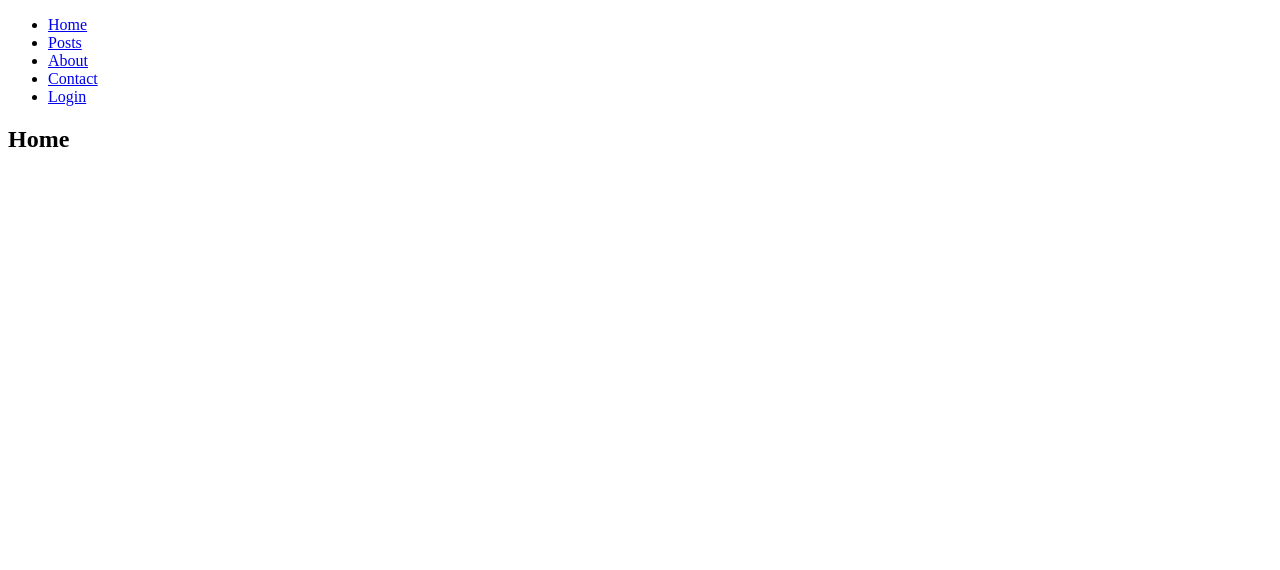
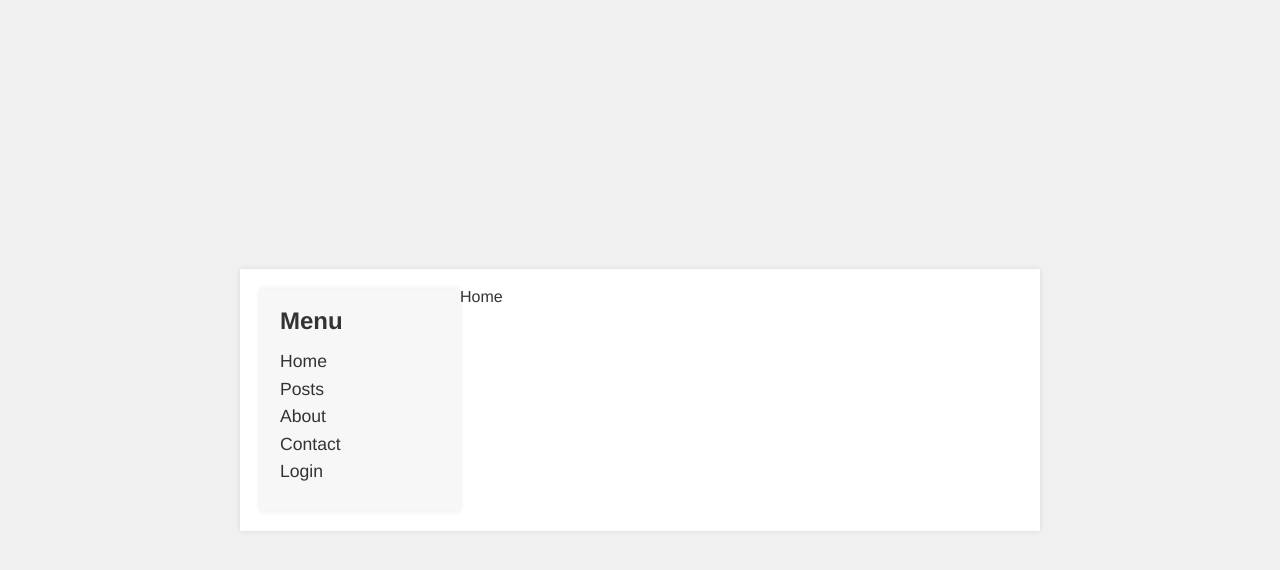
Before and after one commit to kazuya-u/NANOX-REACT, a React (Vite) app: page / in a window 1280 px wide. Shown: the top 570 px of the page. Built offline with nearby package versions, Linux system fonts and the light colour scheme.

Commit message:
Organized Routers settings.

```diff
--- /dev/null
+++ b/src/Route/RooterConfig.tsx
@@ -0,0 +1,65 @@
+import { action as patchAction } from "../pages/Post"
+import { createBrowserRouter } from "react-router-dom";
+import { loader as postLoader } from "../pages/Post"
+import { loader as postsLoader } from "../pages/PostIndex"
+import About from "../pages/About";
+import Contact from "../pages/Contact";
+import ErrorPage from "../pages/ErrorPage";
+import Home from "../pages/Home";
+import Login from "../pages/Login";
+import Post from "../pages/Post";
+import PostIndex from "../pages/PostIndex";
+import Posts from "../pages/Posts";
+import TaskForm from "../feature/TaskForm";
+import Layout from "../feature/Layout";
+
+const RooterConfig = createBrowserRouter([
+  {
+    path: "/",
+    element: <Layout />,
+    errorElement: <ErrorPage />,
+    children: [
+      {
+        index: true,
+        element: <Home />
+      },
+      {
+        path: 'about',
+        element: <About />
+      },
+      {
+        path: 'posts',
+        element: <Posts />,
+        errorElement: <ErrorPage />,
+        children: [
+          {
+            index: true,
+            element: <PostIndex />,
+            loader: postsLoader,
+            errorElement: <ErrorPage />,
+          },
+          {
+            path: ':postId',
+            element: <Post />,
+            loader: postLoader,
+            action: patchAction,
+          },
+        ],
+      },
+      {
+        path: 'contact',
+        element: <Contact />
+      },
+      {
+        path: 'login',
+        element: <Login />
+      },
+      {
+        path: 'addtask',
+        element: <TaskForm />,
+      },
+    ],
+  },
+]);
+
+export default RooterConfig;
--- /dev/null
+++ b/src/feature/Layout.tsx
@@ -0,0 +1,38 @@
+import { Outlet } from "react-router-dom";
+import NavBar from "./NavBar";
+import reset from "styled-reset";
+import { createGlobalStyle, styled } from "styled-components";
+
+const Layout: React.FC = () => {
+  const GlobalStyle = createGlobalStyle`
+  ${reset}
+  *, *::after, *::before {
+    box-sizing: border-box;
+    -moz-osx-font-smoothing: grayscale;
+    -webkit-font-smoothing: antialiased;
+  }
+`;
+
+  return (
+    <>
+      <GlobalStyle />
+      <ContentWrapper>
+        <NavBar />
+        <div>
+          <Outlet />
+        </div>
+      </ContentWrapper>
+    </>
+  )
+};
+
+const ContentWrapper = styled.div`
+display: flex;
+width: 800px;
+margin: 20px;
+padding: 20px;
+background-color: #ffffff;
+box-shadow: 0px 0px 5px rgba(0, 0, 0, 0.1);
+`;
+
+export default Layout;
--- /dev/null
+++ b/src/feature/NavBar.tsx
@@ -0,0 +1,103 @@
+import { Link, Outlet, useLocation } from "react-router-dom";
+import styled from "styled-components";
+
+type NavHiddenProps = {
+  hidden?: boolean
+}
+
+const NavBar: React.FC = () => {
+  const location = useLocation();
+  const currentPath = location.pathname;
+
+  if (currentPath === '/login') {
+    return (
+      <>
+        <SidebarWrapper>
+          <SidebarHeader>Menu</SidebarHeader>
+          <SideMenuWrapper>
+            <SidebarItem>
+              <Link to={"/"}>Home</Link>
+            </SidebarItem>
+            <SidebarItem>
+              <Link to={"/posts"}>Posts</Link>
+            </SidebarItem>
+            <SidebarItem>
+              <Link to={"/about"}>About</Link>
+            </SidebarItem>
+            <SidebarItem>
+              <Link to={"/contact"}>Contact</Link>
+            </SidebarItem>
+            <SidebarItem>
+              <Link to={"/login"}>Login</Link>
+            </SidebarItem>
+          </SideMenuWrapper>
+        </SidebarWrapper>
+        <Outlet />
+      </>
+    );
+  }
+  else {
+    return (
+      <>
+        <SidebarWrapper>
+          <SidebarHeader>Menu</SidebarHeader>
+          <SideMenuWrapper>
+            <SidebarItem>
+              <Link to={"/"}>Home</Link>
+            </SidebarItem>
+            <SidebarItem>
+              <Link to={"/posts"}>Posts</Link>
+            </SidebarItem>
+            <SidebarItem>
+              <Link to={"/about"}>About</Link>
+            </SidebarItem>
+            <SidebarItem>
+              <Link to={"/contact"}>Contact</Link>
+            </SidebarItem>
+            <SidebarItem>
+              <Link to={"/login"}>Login</Link>
+            </SidebarItem>
+          </SideMenuWrapper>
+        </SidebarWrapper>
+      </>
+    );
+  }
+
+
+};
+
+const SidebarWrapper = styled.div`
+  background-color: #f7f7f7;
+  width: 200px;
+  padding: 20px;
+  box-shadow: 0px 0px 5px rgba(0, 0, 0, 0.1);
+`;
+
+const SidebarHeader = styled.h2`
+  font-size: 1.5rem;
+  font-weight: bold;
+  margin-bottom: 20px;
+`;
+
+const SideMenuWrapper = styled.ul<NavHiddenProps>`
+  display: ${({ hidden }) => hidden ? 'none' : 'block'} ;
+  list-style: none;
+  padding: 0;
+`;
+
+const SidebarItem = styled.li`
+  margin-bottom: 10px;
+
+  a {
+    text-decoration: none;
+    color: #333;
+    font-size: 1.1rem;
+    transition: color 0.2s ease-in-out;
+
+    &:hover {
+      color: #007bff;
+    }
+  }
+`;
+
+export default NavBar
--- a/src/main.tsx
+++ b/src/main.tsx
@@ -1,71 +1,13 @@
-import { action as patchAction } from "./pages/Post"
-import { createBrowserRouter, RouterProvider } from "react-router-dom"
-import { loader as postLoader } from "./pages/Post"
-import { loader as postsLoader } from "./pages/PostIndex"
-import About from "./pages/About"
-import Contact from "./pages/Contact"
-import ErrorPage from "./pages/ErrorPage"
-import Home from "./pages/Home"
-import Login from "./pages/Login"
-import Post from "./pages/Post"
-import PostIndex from "./pages/PostIndex"
-import Posts from "./pages/Posts"
-import React from "react"
-import ReactDOM from "react-dom/client"
-import Root from "./pages/Root"
-import TaskForm from "./feature/TaskForm"
+import './style.css'
+import { createRoot } from 'react-dom/client';
+import { RouterProvider } from "react-router-dom";
+import React from "react";
+import RooterConfig from "./Route/RooterConfig";
 
-const router = createBrowserRouter([
-  {
-    path: "/",
-    element: <Root />,
-    errorElement: <ErrorPage />,
-    children: [
-      {
-        index: true,
-        element: <Home />
-      },
-      {
-        path: 'about',
-        element: <About />
-      },
-      {
-        path: 'posts',
-        element: <Posts />,
-        errorElement: <ErrorPage />,
-        children: [
-          {
-            index: true,
-            element: <PostIndex />,
-            loader: postsLoader,
-            errorElement: <ErrorPage />,
-          },
-          {
-            path: ':postId',
-            element: <Post />,
-            loader: postLoader,
-            action: patchAction,
-          },
-        ],
-      },
-      {
-        path: 'contact',
-        element: <Contact />
-      },
-      {
-        path: 'login',
-        element: <Login />
-      },
-      {
-        path: 'addtask',
-        element: <TaskForm />,
-      },
-    ],
-  },
-]);
+const root = document.getElementById('root');
 
-ReactDOM.createRoot(document.getElementById("root") as HTMLElement).render(
+createRoot(root).render(
   <React.StrictMode>
-    <RouterProvider router={router} />
-  </React.StrictMode>
+  <RouterProvider router={RooterConfig} />
+</React.StrictMode>,
 );
--- a/src/pages/Root.tsx
+++ /dev/null
@@ -1,68 +0,0 @@
-import { Link, Outlet, useLocation } from "react-router-dom";
-import styled from "styled-components";
-
-type NavHiddenProps = {
-  hidden?: boolean
-}
-
-const SideMenuWrapper = styled.ul<NavHiddenProps>`
-display: ${({ hidden }) => hidden ? 'none' : 'block'} ;
-`;
-
-const Root: React.FC = () => {
-  const location = useLocation();
-  const currentPath = location.pathname;
-
-  if (currentPath === '/login') {
-    return (
-      <>
-        <SideMenuWrapper hidden>
-          <li>
-            <Link to={"/"}>Home</Link>
-          </li>
-          <li>
-            <Link to={"/posts"}>Posts</Link>
-          </li>
-          <li>
-            <Link to={"/about"}>About</Link>
-          </li>
-          <li>
-            <Link to={"/contact"}>Contact</Link>
-          </li>
-          <li>
-            <Link to={"/login"}>Login</Link>
-          </li>
-        </SideMenuWrapper>
-        <Outlet />
-      </>
-    );
-  }
-  else {
-    return (
-      <>
-        <SideMenuWrapper>
-          <li>
-            <Link to={"/"}>Home</Link>
-          </li>
-          <li>
-            <Link to={"/posts"}>Posts</Link>
-          </li>
-          <li>
-            <Link to={"/about"}>About</Link>
-          </li>
-          <li>
-            <Link to={"/contact"}>Contact</Link>
-          </li>
-          <li>
-            <Link to={"/login"}>Login</Link>
-          </li>
-        </SideMenuWrapper>
-        <Outlet />
-      </>
-    );
-  }
-
-
-};
-
-export default Root
--- a/src/style.css
+++ b/src/style.css
@@ -1,105 +1,11 @@
-* {
-  box-sizing: border-box;
-}
-
-body {
-  font-family: sans-serif;
-  margin: 20px;
-  padding: 0;
-}
-
-h1 {
-  margin-top: 0;
-  font-size: 22px;
-}
-
-h2 {
-  margin-top: 0;
-  font-size: 20px;
-}
-
-h3 {
-  margin-top: 0;
-  font-size: 18px;
-}
-
-h4 {
-  margin-top: 0;
-  font-size: 16px;
-}
-
-h5 {
-  margin-top: 0;
-  font-size: 14px;
-}
-
-h6 {
-  margin-top: 0;
-  font-size: 12px;
-}
-
-code {
-  font-size: 1.2em;
-}
-
-ul {
-  padding-left: 20px;
-}
-
-* {
-  box-sizing: border-box;
-}
-
-body {
-  font-family: sans-serif;
-  margin: 20px;
-  padding: 0;
-}
-
-.square {
+#root {
+  font-family: "Helvetica Neue", sans-serif;
+  background-color: #f0f0f0;
+  color: #333;
   display: flex;
   justify-content: center;
   align-items: center;
-  font-size: 24px;
-  background-color: #fff;
-  color: #333;
-  border: none;
-  border-radius: 5px;
-  width: 100%;
-  height: 100%;
-  cursor: pointer;
-  transition: background-color 0.3s ease;
+  min-height: 100vh;
+  margin: 0;
+  padding: 0;
 }
-
-.square:hover {
-  background-color: #e2e2e2;
-}
-
-.board {
-  display: grid;
-  grid-template-columns: repeat(3, 1fr);
-  grid-gap: 10px;
-  background-color: #f2f2f2;
-  border-radius: 10px;
-  padding: 20px;
-}
-
-.board:after {
-  clear: both;
-  content: '';
-  display: table;
-}
-
-.status {
-  margin-bottom: 10px;
-}
-.game {
-  display: flex;
-  justify-content: center;
-  align-items: center;
-  height: 100vh;
-}
-
-.game-info {
-  margin-left: 20px;
-}
```
